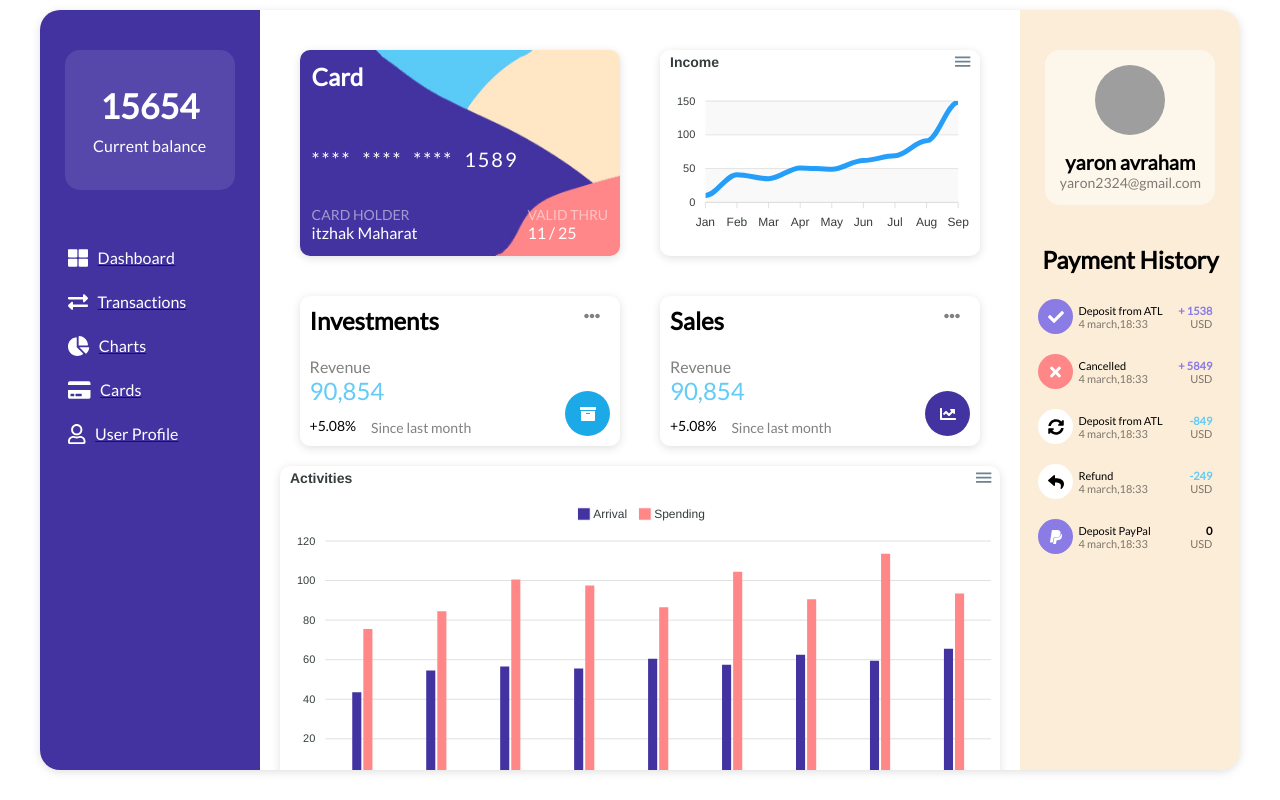
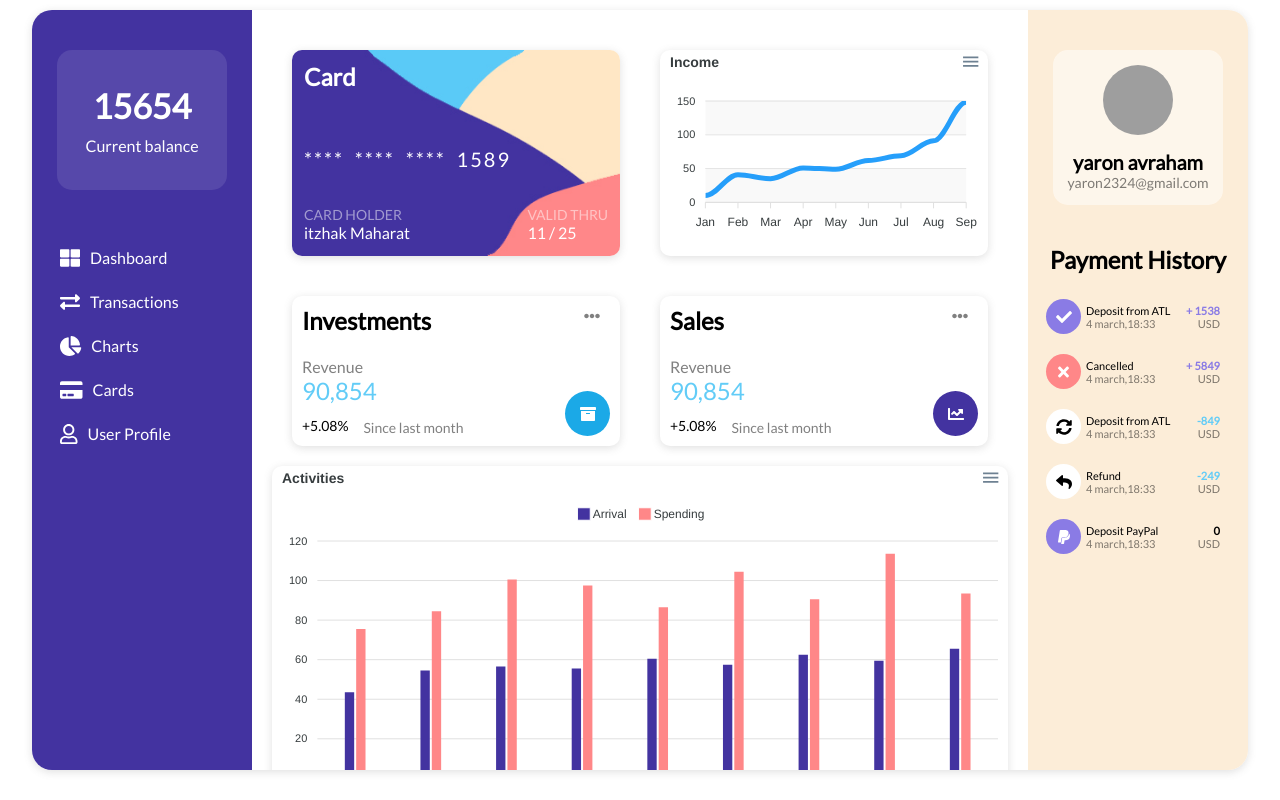
Before and after one commit to IsaacM890/budget-app, a React (Create React App) app in the folder budget-app/: page / in a window 1280 px wide. Built offline with nearby package versions, Linux system fonts and the light colour scheme; grey boxes are pictures that could not be loaded.

Commit message:
changing text decoration

```diff
--- a/budget-app/src/index.css
+++ b/budget-app/src/index.css
@@ -9,3 +9,7 @@ body {
 code {
   font-family: source-code-pro, Menlo, Monaco, Consolas, 'Courier New', monospace;
 }
+
+a {
+  text-decoration: none;
+}
--- a/budget-app/src/index.tsx
+++ b/budget-app/src/index.tsx
@@ -1,6 +1,7 @@
 import React from 'react';
 import { ThemeProvider } from 'styled-components';
 import ReactDOM from 'react-dom';
+import './index.css';
 import App from './App';
 import theme from './style/theme/theme';
 
```
Also changed, not shown: 1 other file (tests, documents, lock files or other folders).
